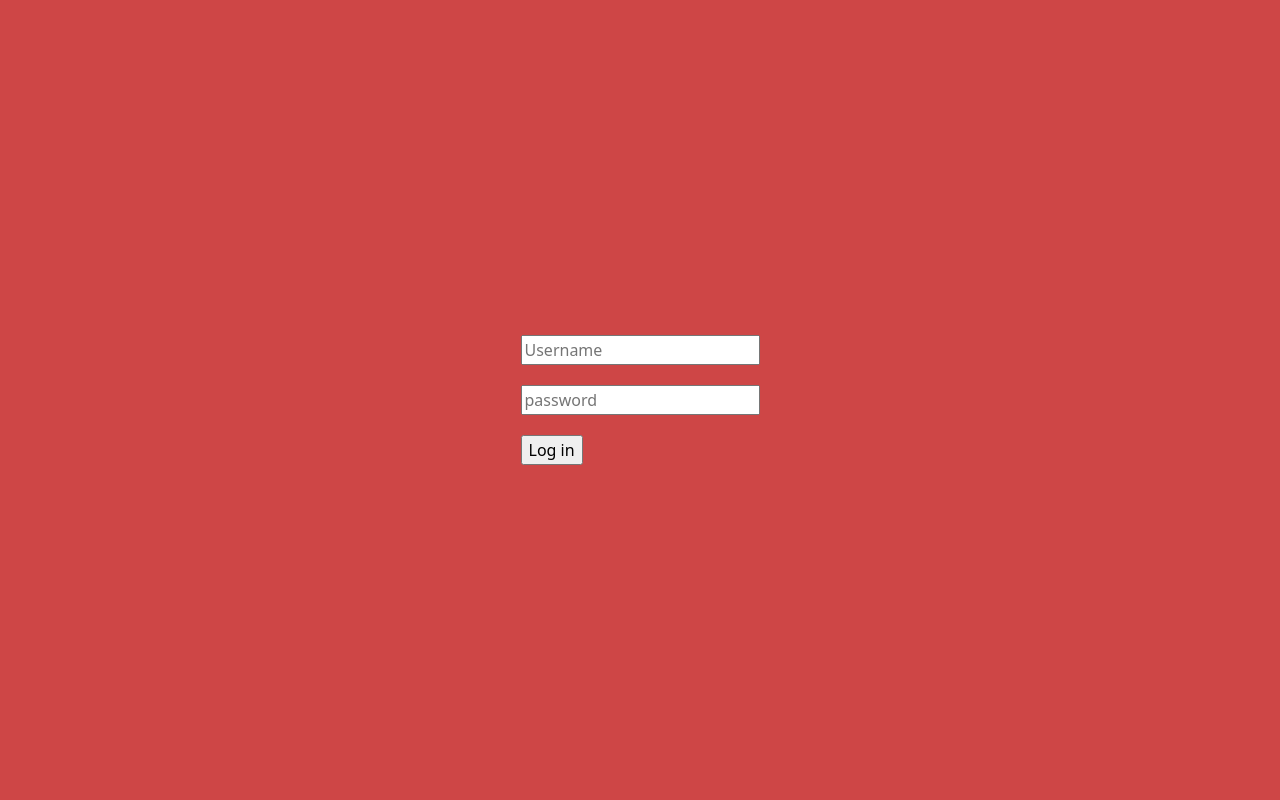
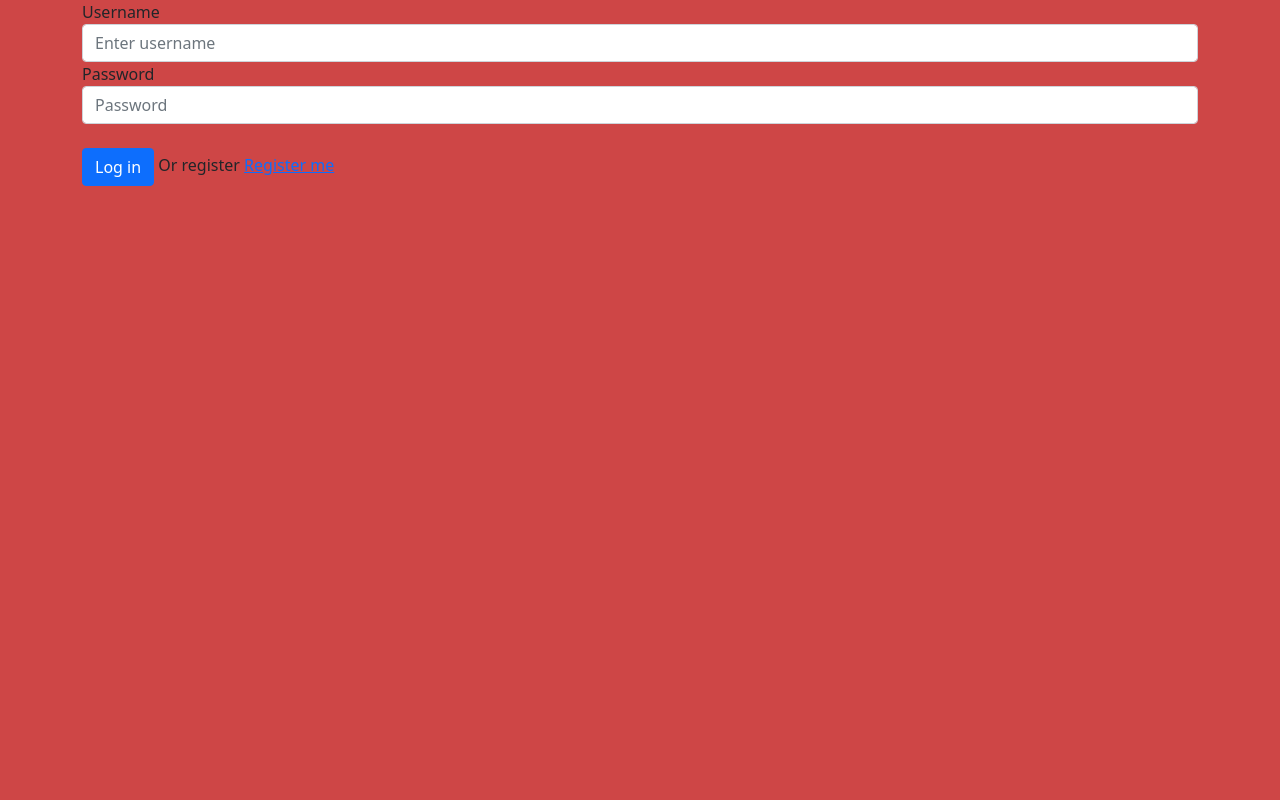
Before and after one commit to abdalrahman01/inloggningssytem, a PHP site: page / in a window 1280 px wide. Run offline with PHP 8.4, Linux system fonts and the light colour scheme.

Commit message:
better style

```diff
--- a/Version2/index.php
+++ b/Version2/index.php
@@ -2,32 +2,32 @@
 
 
 session_start();
-if(isset($_SESSION["username"])){
+if (isset($_SESSION["username"])) {
     redirect_to_home($_SESSION["permission_level"]);
-
 }
 
 require_once "functions/user_functions.php";
 require_once "config/db.php";
 
-if(isset($_POST["login"])){
+if (isset($_POST["login"])) {
     check_credintials($_POST["username"], $_POST["password"], $db);
     redirect_to_home($_SESSION["permission_level"]);
 }
 
 
-function redirect_to_home($permission_level) {
-    if($permission_level == "admin") {
+function redirect_to_home($permission_level)
+{
+    if ($permission_level == "admin") {
         header("Location: admin_feed.php");
-
     }
-    if($permission_level == "user") {
+    if ($permission_level == "user") {
         header("Location: feed.php");
     }
 }
 ?>
 <!DOCTYPE html>
 <html lang="en">
+
 <head>
     <meta charset="UTF-8">
     <meta http-equiv="X-UA-Compatible" content="IE=edge">
@@ -36,15 +36,24 @@ function redirect_to_home($permission_level) {
     <link rel="stylesheet" href="css/bootstrap.min.css">
     <link rel="stylesheet" href="css/style.css">
 </head>
+
 <body>
-    <div class="container a-grid">
-        <form action="." method="post" class="login-form">
-            <input type="text" name="username" placeholder="Username">
+    <div class="container center">
+        <form method="post" action=".">
+            <div class="form-group">
+                <label>Username</label>
+                <input type="text" class="form-control" name="username" placeholder="Enter username" required>
+            </div>
+            <div class="form-group">
+                <label>Password</label>
+                <input type="password" class="form-control" name="password" placeholder="Password" required>
+            </div>
             <br>
-            <input type="password" name="password" placeholder="password">
-            <br>
-            <input type="submit" value="Log in" name="login">
+            <input type="submit" value="Log in" name="login" class="btn btn-primary">
+            <span>Or register</span> <a href="register.php">Register me</a>
+
         </form>
     </div>
 </body>
+
 </html>
```
